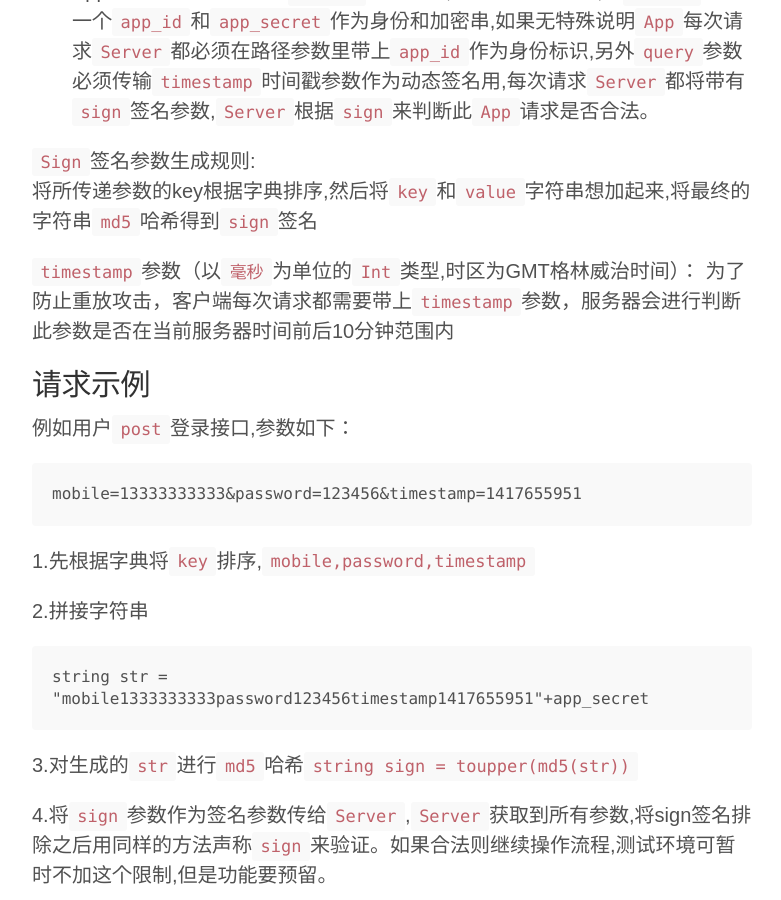
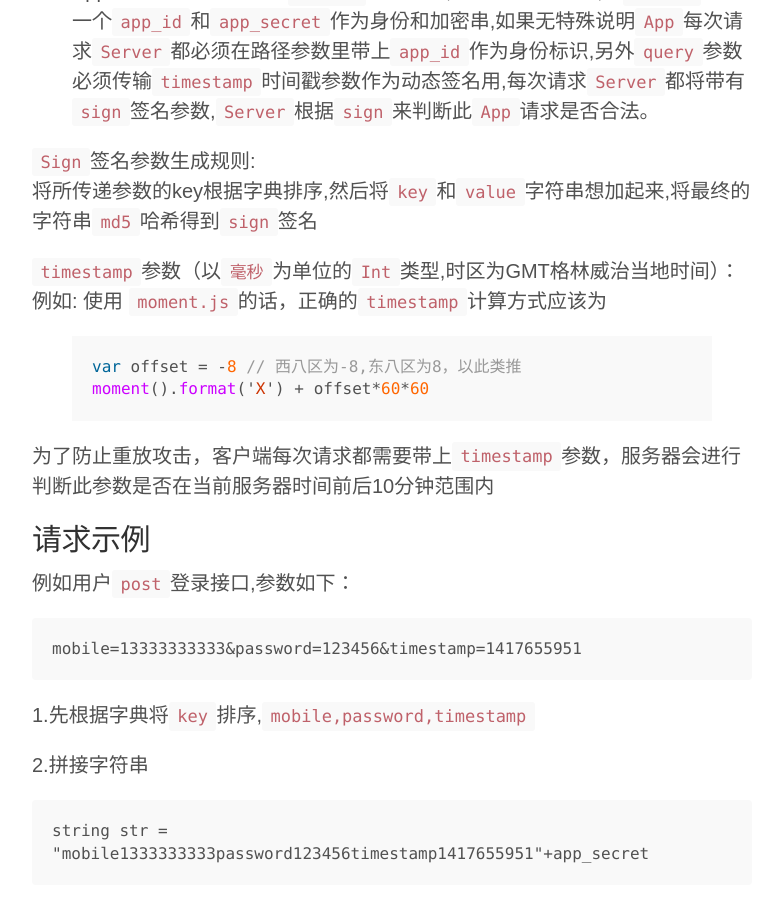
Before and after one commit to mcsiyanhui/melinkdoc, a Jekyll site: the page built from app/link/index.md, in a window 1280 px wide and 900 px high, scrolled down 344 px. Shown: the whole window, without its empty margins (248-1029 px from the left). Built offline with Jekyll 4.4.1, drawn with Linux system fonts in a browser that asks for light colours; Markdown is read by kramdown in place of the engine named in the settings.

Commit message:
Update index.md

```diff
--- a/app/link/index.md
+++ b/app/link/index.md
@@ -14,7 +14,12 @@ nav-index: 1
 `Sign`签名参数生成规则:
 将所传递参数的key根据字典排序,然后将`key`和`value`字符串想加起来,将最终的字符串`md5`哈希得到`sign`签名
 
-`timestamp`参数（以`毫秒`为单位的`Int`类型,时区为GMT格林威治时间）：
+`timestamp`参数（以`毫秒`为单位的`Int`类型,时区为GMT格林威治当地时间）：
+例如: 使用 `moment.js`的话，正确的`timestamp`计算方式应该为
+{% highlight javascript %}
+var offset = -8 // 西八区为-8,东八区为8，以此类推
+moment().format('X') + offset*60*60
+{% endhighlight %}
 为了防止重放攻击，客户端每次请求都需要带上`timestamp`参数，服务器会进行判断此参数是否在当前服务器时间前后10分钟范围内
 
 请求示例
```
